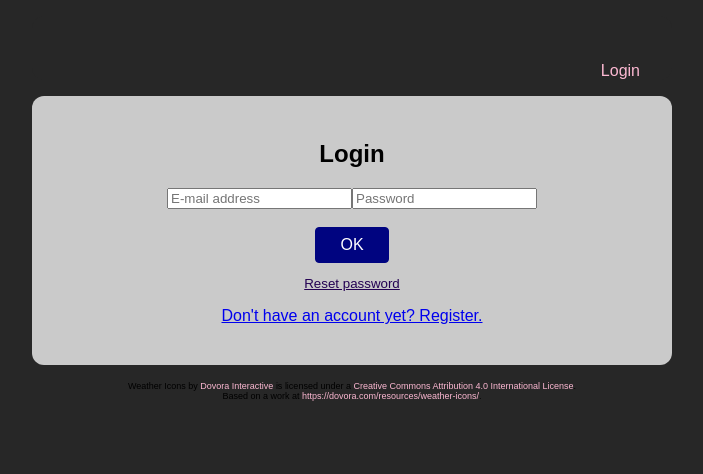
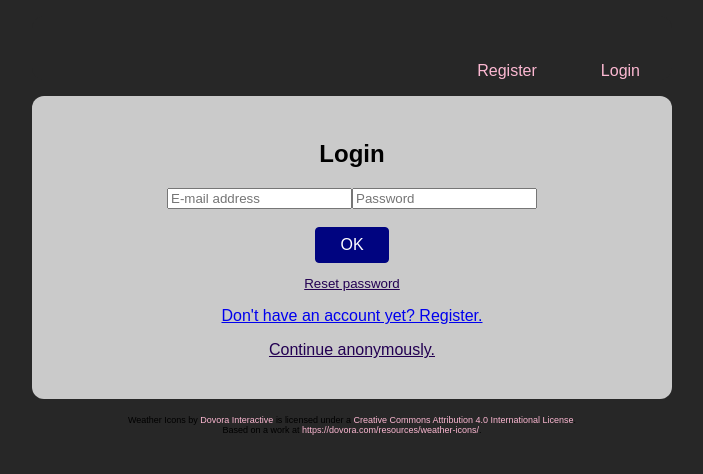
Before and after one commit to teskola/weather, a React (Create React App) app: page /Login in a window 1280 px wide. Shown: the top 474 px of the page, without its empty margins (288-991 px from the left). Built offline with nearby package versions, Linux system fonts and the light colour scheme; no server answers.

Commit message:
anonymous login

```diff
--- a/src/App.js
+++ b/src/App.js
@@ -14,6 +14,7 @@ import { auth, fb_url } from "./firebase";
 import {
   createUserWithEmailAndPassword,
   sendPasswordResetEmail,
+  signInAnonymously,
   signInWithEmailAndPassword,
 } from "firebase/auth";
 import AddLocation from "./components/AddLocation";
@@ -106,7 +107,6 @@ function App() {
         }
         setLocations(fetchedLocations);
       }
-      return response.status;
     } catch (error) {
       setMessage(error.message);
     }
@@ -123,10 +123,14 @@ function App() {
   ************Registers new user and adds default location to database.
   */
 
-  async function registrationHandler(auth, email, password) {
+  async function registrationHandler(email, password) {
     let newUser;
     try {
-      newUser = await createUserWithEmailAndPassword(auth, email, password);
+      if (email && password) {
+        newUser = await createUserWithEmailAndPassword(auth, email, password);
+      } else {
+        newUser = await signInAnonymously(auth);
+      }
       await fetch(
         `${fb_url}/${newUser.user.uid}/locations.json?auth=${newUser.user.accessToken}`,
         {
@@ -173,11 +177,22 @@ function App() {
     }
   };
 
+  const loggedInAs = () => {
+    if (user.isAnonymous) {
+      return "anonymous";
+    } else {
+      return user.email;
+    }
+  };
+
   return (
     <>
-      <NavigationBar userLoggedIn={user ? true : false} />
+      <NavigationBar
+        userLoggedIn={user ? true : false}
+        anonymousLogin={user ? user.isAnonymous : false}
+      />
       <section>
-        <div className="logged">{user && `Logged in as ${user.email}`}</div>
+        <div className="logged">{user && `Logged in as ${loggedInAs()}`}</div>
         {message && (
           <Message message={message} onConfirm={() => setMessage(null)} />
         )}
@@ -210,6 +225,7 @@ function App() {
             <Login
               onEmailLogin={emailLoginHandler}
               onPasswordReset={resetPasswordHandler}
+              onRegister={registrationHandler}
             />
           </Route>
         </Switch>
--- a/src/components/NavigationBar.js
+++ b/src/components/NavigationBar.js
@@ -34,6 +34,11 @@ const NavigationBar = (props) => {
 
       <nav>
         <ul>
+          {(props.anonymousLogin || !props.userLoggedIn) && (
+            <li>
+              <Link to="/register">Register</Link>
+            </li>
+          )}
           <li>{content}</li>
         </ul>
       </nav>
--- a/src/pages/Login.css
+++ b/src/pages/Login.css
@@ -1,8 +1,15 @@
 .reset {
   font-size: smaller;
+  color: #230052;
+  text-decoration: underline;
+}
+.anonymous {
   color: #230052;
   text-decoration: underline;
 }
 .reset:hover {
   cursor: pointer;
 }
+.anonymous:hover {
+  cursor: pointer;
+}
--- a/src/pages/Login.js
+++ b/src/pages/Login.js
@@ -10,6 +10,11 @@ const Login = (props) => {
   const [waiting, setWaiting] = useState(false);
   const [user] = useAuthState(auth);
   const history = useHistory();
+
+  const anonymousLogin = async () => {
+    setWaiting(true);
+    await props.onRegister();
+  };
 
   const login = async () => {
     setWaiting(true);
@@ -59,6 +64,9 @@ const Login = (props) => {
       <p>
         <Link to="/Register">Don't have an account yet? Register.</Link>
       </p>
+      <p className="anonymous" onClick={anonymousLogin}>
+        Continue anonymously.
+      </p>
     </div>
   );
 };
--- a/src/pages/Register.js
+++ b/src/pages/Register.js
@@ -12,11 +12,9 @@ const Register = (props) => {
 
   const register = async () => {
     setIsRegistering(true);
-    await props.onRegister(
-      auth,
-      emailRef.current.value,
-      passwordRef.current.value
-    );
+    if (!user) {
+      await props.onRegister(emailRef.current.value, passwordRef.current.value);
+    }
     setIsRegistering(false);
   };
 
@@ -27,7 +25,7 @@ const Register = (props) => {
   };
 
   useEffect(() => {
-    if (user && !isRegistering) history.push("/");
+    if (user && !isRegistering && !user.isAnonymous) history.push("/");
   }, [user, history, isRegistering]);
 
   return (
```
